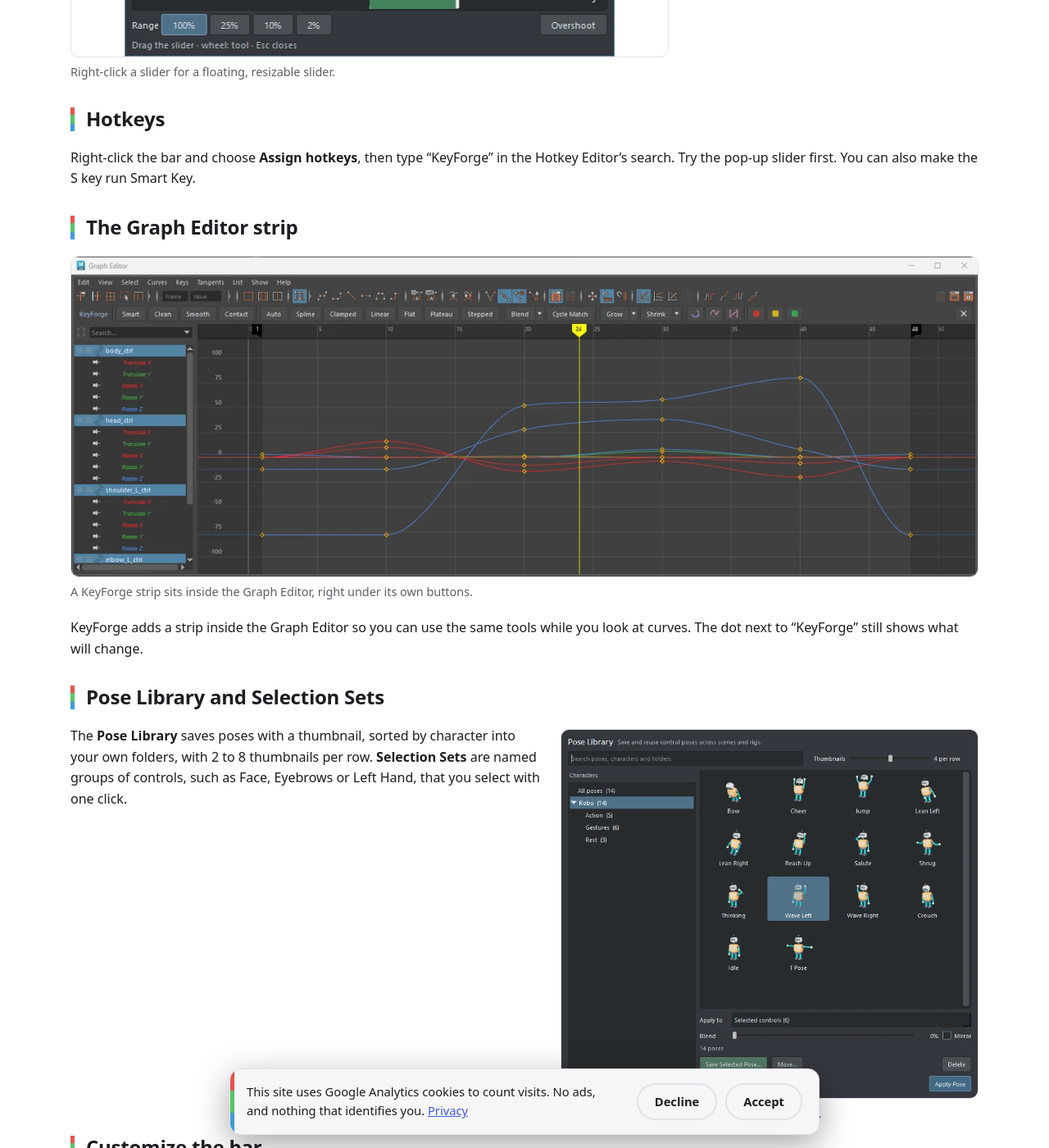
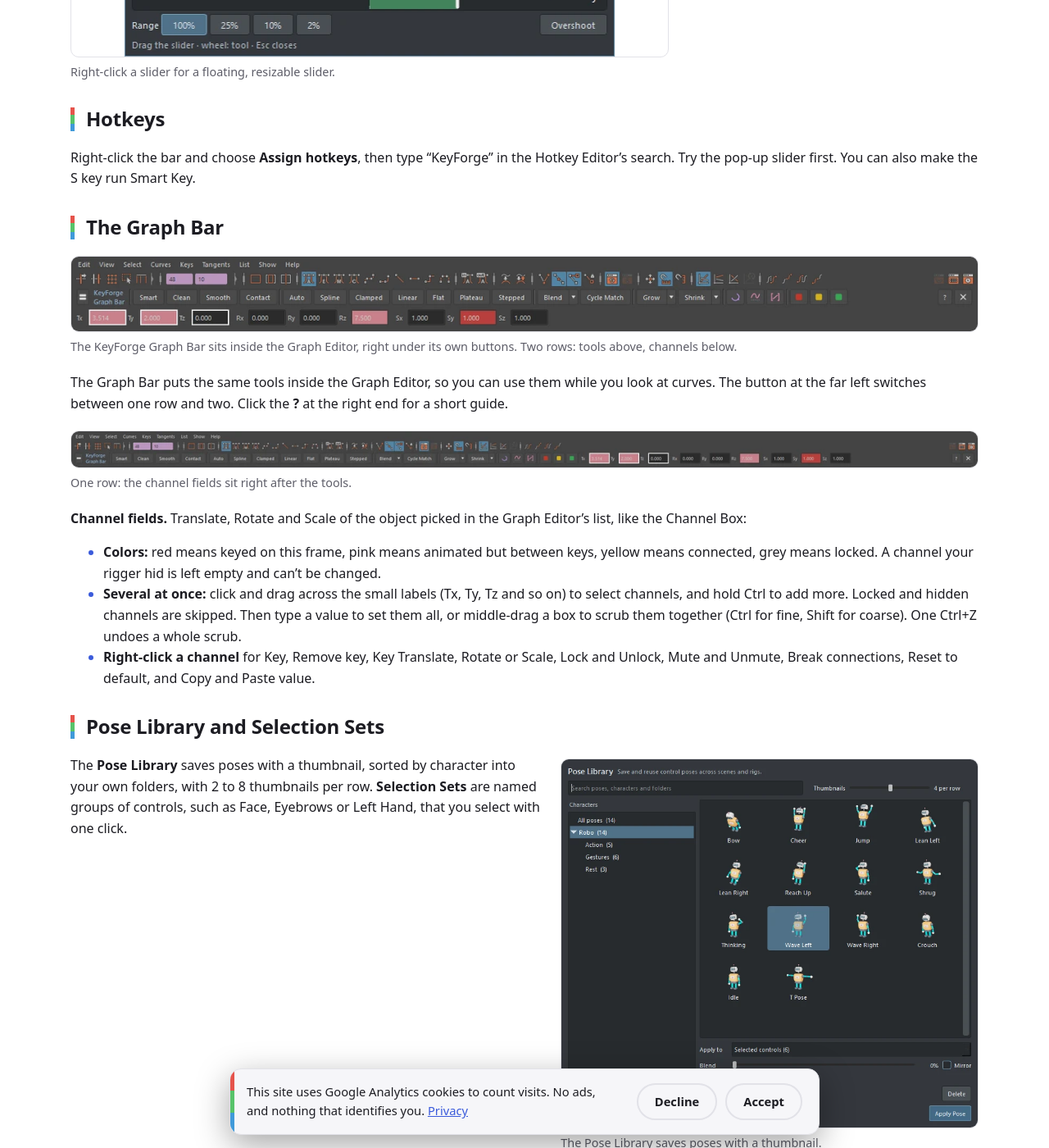
Before and after one commit to LoomAndPixel/LPTools, a Jekyll site: the page built from _docs/keyforge.md, in a window 1280 px wide and 1400 px high, scrolled down 1724 px. Shown: the whole window at 82% size. Built offline with Jekyll 4.4.1, drawn with Linux system fonts in a browser that asks for light colours.

Commit message:
KeyForge: Graph Bar docs and screenshots, refreshed KeyForge art

```diff
--- a/_docs/keyforge.md
+++ b/_docs/keyforge.md
@@ -57,11 +57,19 @@ If you have KeyForge Lite installed, installing KeyForge removes it for you.
 
 Right-click the bar and choose **Assign hotkeys**, then type "KeyForge" in the Hotkey Editor's search. Try the pop-up slider first. You can also make the S key run Smart Key.
 
-## The Graph Editor strip
+## The Graph Bar
 
-{% include figure.html slug="keyforge" name="graph-editor" alt="A KeyForge strip inside Maya's Graph Editor" caption="A KeyForge strip sits inside the Graph Editor, right under its own buttons." %}
+{% include figure.html slug="keyforge" name="graphbar-2row" alt="The KeyForge Graph Bar inside Maya's Graph Editor, in two rows" caption="The KeyForge Graph Bar sits inside the Graph Editor, right under its own buttons. Two rows: tools above, channels below." %}
 
-KeyForge adds a strip inside the Graph Editor so you can use the same tools while you look at curves. The dot next to "KeyForge" still shows what will change.
+The Graph Bar puts the same tools inside the Graph Editor, so you can use them while you look at curves. The button at the far left switches between one row and two. Click the **?** at the right end for a short guide.
+
+{% include figure.html slug="keyforge" name="graphbar-1row" alt="The KeyForge Graph Bar in one row, with the channel fields beside the tools" caption="One row: the channel fields sit right after the tools." %}
+
+**Channel fields.** Translate, Rotate and Scale of the object picked in the Graph Editor's list, like the Channel Box:
+
+- **Colors:** red means keyed on this frame, pink means animated but between keys, yellow means connected, grey means locked. A channel your rigger hid is left empty and can't be changed.
+- **Several at once:** click and drag across the small labels (Tx, Ty, Tz and so on) to select channels, and hold Ctrl to add more. Locked and hidden channels are skipped. Then type a value to set them all, or middle-drag a box to scrub them together (Ctrl for fine, Shift for coarse). One Ctrl+Z undoes a whole scrub.
+- **Right-click a channel** for Key, Remove key, Key Translate, Rotate or Scale, Lock and Unlock, Mute and Unmute, Break connections, Reset to default, and Copy and Paste value.
 
 ## Pose Library and Selection Sets
 
```
Also changed, not shown: _data/gumroad.json (+6 -6 lines), _data/images.json (+8 -0 lines), _tools/keyforge.md (+2 -2 lines), assets/img/tools/keyforge-card.webp, assets/img/tools/keyforge-cover.webp, assets/img/tools/keyforge-graphbar-1row.webp (added), assets/img/tools/keyforge-graphbar-2row.webp (added), assets/img/tools/keyforge-thumbnail.webp, assets/img/tools/keyforge-ui-desc.webp, assets/img/tools/keyforge-ui.webp, assets/img/tools/keyforge-window.webp.
